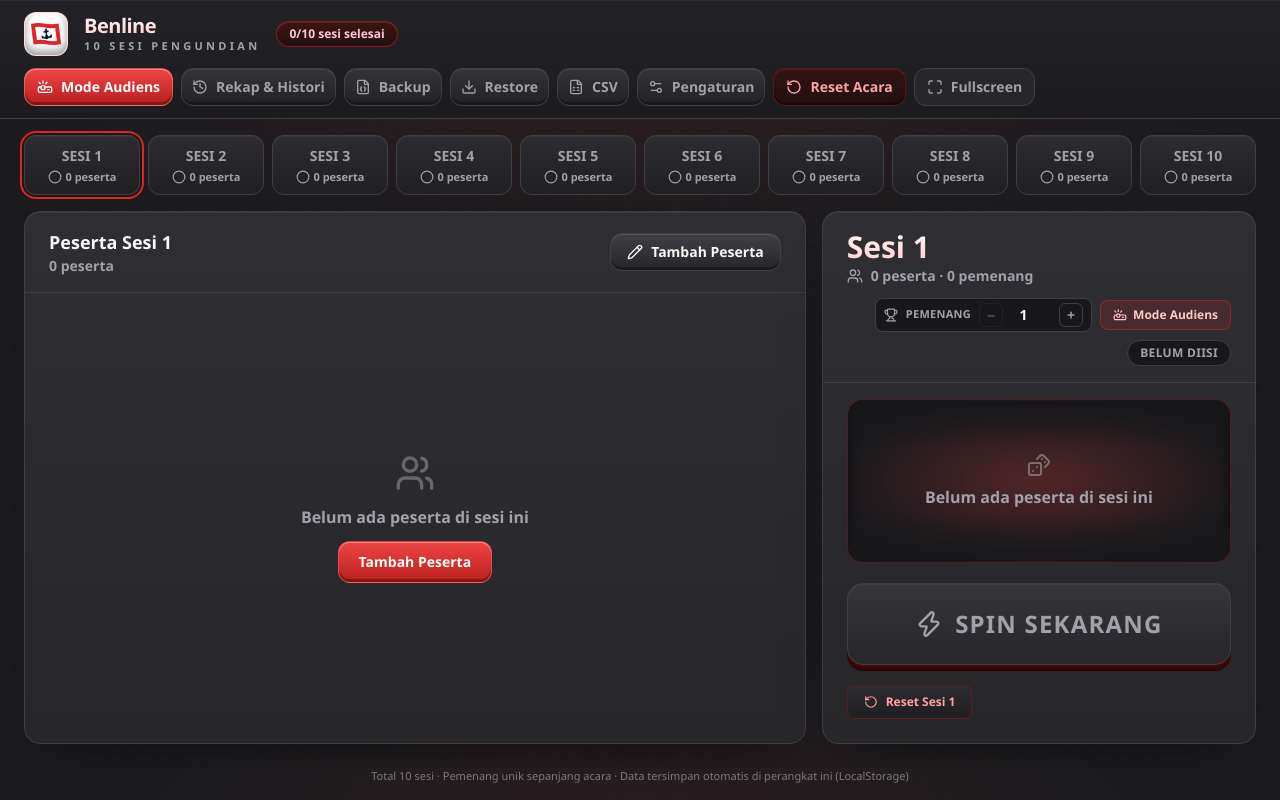
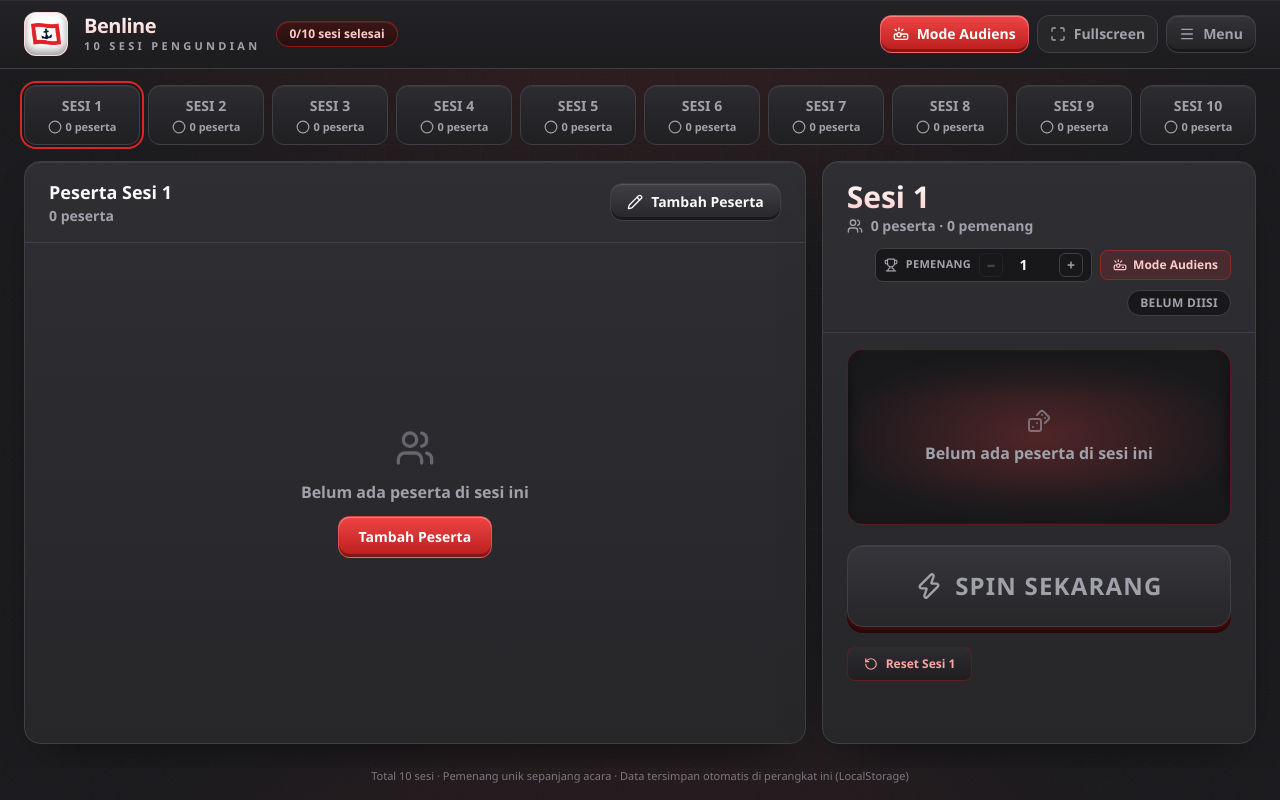
Before and after one commit to bayudani/lucky-draw, a React (Vite) app: page / in a window 1280 px wide. Built offline with nearby package versions, Linux system fonts and the light colour scheme.

Commit message:
feat: add guide modal with usage steps and integrate into app header

```diff
--- a/src/app/App.tsx
+++ b/src/app/App.tsx
@@ -9,6 +9,7 @@ import { SpinPanel } from "../components/draw/SpinPanel";
 import { AudienceView } from "../components/draw/AudienceView";
 import { WinnerHistory } from "../components/history/WinnerHistory";
 import { ConfirmDialog } from "../components/common/ConfirmDialog";
+import { GuideModal } from "../components/common/GuideModal";
 import { SettingsModal } from "../components/common/SettingsModal";
 import { useLuckyDraw } from "../hooks/useLuckyDraw";
 import { playWinSound, setSoundEnabled, startSpinSound, stopSpinSound } from "../services/sound";
@@ -59,6 +60,7 @@ function LuckyDrawApp() {
   const [editorOpen, setEditorOpen] = useState(false);
   const [historyOpen, setHistoryOpen] = useState(false);
   const [settingsOpen, setSettingsOpen] = useState(false);
+  const [guideOpen, setGuideOpen] = useState(false);
   const [audienceMode, setAudienceMode] = useState(false);
   const [confirmState, setConfirmState] = useState<ConfirmKind>(null);
   const [showPortraitTip, setShowPortraitTip] = useState(true);
@@ -158,7 +160,7 @@ function LuckyDrawApp() {
         const previousWinners =
           sessions.find((s) => s.id === confirmState.sessionId)?.winners ?? [];
         const previousWinnerText =
-          previousWinners.length > 0 ? previousWinners.map((w) => w.name).join(", ") : "—";
+          previousWinners.length > 0 ? previousWinners.map((w) => w.name).join(", ") : "tidak ada";
         return {
           title: `Undi Ulang Sesi ${confirmState.sessionId}?`,
           description: `Pemenang sebelumnya (${previousWinnerText}) dan histori undian sesi ini akan dihapus, lalu sesi diundi ulang dengan peserta yang sama. Sesi lain dan pemenang lintas sesi tidak terpengaruh.`,
@@ -251,6 +253,7 @@ function LuckyDrawApp() {
         completedCount={completedCount}
         onOpenSettings={() => setSettingsOpen(true)}
         onOpenAudience={() => setAudienceMode(true)}
+        onOpenGuide={() => setGuideOpen(true)}
         onExportJson={() => {
           exportJsonBackup(state);
           notify("Backup JSON diunduh.", "success");
@@ -360,6 +363,8 @@ function LuckyDrawApp() {
         onClose={() => setSettingsOpen(false)}
       />
 
+      <GuideModal open={guideOpen} onClose={() => setGuideOpen(false)} />
+
       <AnimatePresence>
         {audienceMode && (
           <AudienceView
--- /dev/null
+++ b/src/components/common/GuideModal.tsx
@@ -0,0 +1,182 @@
+import {
+  CheckCircle2,
+  ChevronRight,
+  ListPlus,
+  MousePointerClick,
+  PlayCircle,
+  Projector,
+  Save,
+  Trophy,
+  Users,
+  Volume2,
+  Wifi,
+} from "lucide-react";
+import { Modal } from "./Modal";
+
+interface GuideModalProps {
+  open: boolean;
+  onClose: () => void;
+}
+
+interface Step {
+  icon: typeof Users;
+  title: string;
+  body: string[];
+  accent?: string;
+}
+
+const STEPS: Step[] = [
+  {
+    icon: ListPlus,
+    title: "Atur jumlah sesi & nama hadiah",
+    body: [
+      "Klik tombol “Pengaturan” di kanan atas.",
+      "Atur “Jumlah sesi pengundian” (misal 10).",
+      "Isi “Nama sesi / hadiah” — contoh: KULKAS, TV, Mesin Cuci. Kosong = otomatis “Sesi 1”, “Sesi 2”, dst.",
+      "Nama ini yang tampil besar di layar audiens, di atas kotak undian.",
+    ],
+  },
+  {
+    icon: Users,
+    title: "Masukkan peserta",
+    body: [
+      "Pilih sesi di bagian atas, lalu klik “Tambah Peserta”.",
+      "Tulis nama peserta — SATU NAMA PER BARIS — lalu klik Simpan.",
+      "Peserta yang SUDAH PERNAH MENANG di sesi lain otomatis tidak ikut diundi. Bisa langsung dihapus lewat tombol “Hapus N Sudah Menang”.",
+      "Peserta juga bisa ditambah ke sesi mana pun kapan saja.",
+    ],
+  },
+  {
+    icon: Trophy,
+    title: "Atur berapa pemenang per sesi",
+    body: [
+      "Di panel sesi, gunakan tombol − / + di samping tulisan “Pemenang” (1–100).",
+      "Jumlah pemenang TIDAK BOLEH melebihi jumlah nama yang tersedia. Kalau lebih, muncul peringatan merah dan tombol SPIN otomatis nonaktif.",
+      "Contoh: sisa 5 nama → maksimal 5 pemenang.",
+    ],
+  },
+  {
+    icon: PlayCircle,
+    title: "Mulai pengundian (SPIN)",
+    body: [
+      "Pastikan sesi berstatus “Siap diundi”, lalu klik tombol merah SPIN.",
+      "Saat animasi berjalan, bisa klik “Stop & Tampilkan Pemenang” — hasil undian TIDAK berubah, pemenang langsung muncul.",
+      "Setelah selesai, sisa nama yang belum menang OTOMATIS pindah ke sesi berikutnya. Tidak perlu input ulang.",
+      "Pemenang yang sudah keluar TIDAK BISA menang lagi di sesi mana pun (aturan pemenang unik).",
+    ],
+  },
+  {
+    icon: Projector,
+    title: "Tampilkan ke layar / proyektor",
+    body: [
+      "Klik “Mode Audiens” untuk tampilan besar: nama hadiah di atas, kotak undian di tengah, pemenang tampil fullscreen.",
+      "Pakai tombol Fullscreen agar layar penuh. Tekan ESC untuk keluar.",
+      "Suara pemenang (fanfare) otomatis berbunyi — bisa dimatikan di Pengaturan.",
+    ],
+  },
+  {
+    icon: Save,
+    title: "Backup, Restore & Rekap",
+    body: [
+      "Backup: unduh file cadangan (.json) — simpan aman di komputer/Flashdisk.",
+      "Restore: pulihkan data dari file cadangan kapan saja.",
+      "CSV: unduh rekap pemenang dalam bentuk tabel (bisa dibuka di Excel).",
+    ],
+  },
+  {
+    icon: Wifi,
+    title: "Bisa dipakai tanpa internet",
+    body: [
+      "Cukup buka sekali dengan internet — setelah itu aplikasi tersimpan di perangkat.",
+      "Selanjutnya bisa dibuka tanpa internet, kapan saja, di perangkat yang sama.",
+      "Data peserta tersimpan di perangkat itu (LocalStorage), bukan di server.",
+    ],
+  },
+  {
+    icon: Volume2,
+    title: "Efek suara",
+    body: [
+      "Suara mesin saat spin & fanfare saat menang — aktif secara bawaan.",
+      "Kalau tidak ingin bunyi, matikan “Efek suara” di Pengaturan.",
+    ],
+  },
+  {
+    icon: CheckCircle2,
+    title: "Catatan penting",
+    body: [
+      "“Spin Ulang” membatalkan pemenang sesi itu dan mengundinya lagi.",
+      "“Reset Acara” menghapus SEMUA peserta & pemenang — hati-hati, lakukan backup dulu.",
+      "“Reset Sesi” mengosongkan satu sesi saja (peserta tetap di sesi sebelumnya).",
+    ],
+    accent: "amber",
+  },
+];
+
+export function GuideModal({ open, onClose }: GuideModalProps) {
+  return (
+    <Modal open={open} title="Panduan Penggunaan" onClose={onClose} wide>
+      <div className="space-y-4">
+        <div className="flex items-start gap-3 rounded-xl border border-primary/40 bg-deep/30 px-4 py-3">
+          <MousePointerClick className="mt-0.5 size-5 shrink-0 text-red-200" aria-hidden />
+          <p className="text-sm leading-relaxed text-red-100/90">
+            Ikuti langkah-langkah di bawah secara urut. Semua tombol disebutkan persis
+            seperti yang terlihat di layar — tidak ada istilah teknis.
+          </p>
+        </div>
+
+        {STEPS.map((step, index) => {
+          const Icon = step.icon;
+          return (
+            <div
+              key={index}
+              className={`rounded-xl border bg-background px-4 py-3.5 ${
+                step.accent === "amber" ? "border-amber-500/40" : "border-line"
+              }`}
+            >
+              <div className="flex items-center gap-3">
+                <span
+                  className={`flex size-8 shrink-0 items-center justify-center rounded-lg text-sm font-black ${
+                    step.accent === "amber"
+                      ? "bg-amber-400/20 text-amber-200"
+                      : "bg-primary/15 text-red-200"
+                  }`}
+                >
+                  {index + 1}
+                </span>
+                <Icon
+                  className={`size-5 shrink-0 ${
+                    step.accent === "amber" ? "text-amber-300" : "text-muted"
+                  }`}
+                  aria-hidden
+                />
+                <h3 className="text-sm font-black uppercase tracking-wide text-ink">
+                  {step.title}
+                </h3>
+              </div>
+              <ul className="mt-3 space-y-2 pl-11">
+                {step.body.map((line, lineIndex) => (
+                  <li
+                    key={lineIndex}
+                    className="flex items-start gap-2 text-sm leading-relaxed text-muted"
+                  >
+                    <ChevronRight
+                      className={`mt-0.5 size-4 shrink-0 ${
+                        step.accent === "amber" ? "text-amber-400" : "text-primary/70"
+                      }`}
+                      aria-hidden
+                    />
+                    <span>{line}</span>
+                  </li>
+                ))}
+              </ul>
+            </div>
+          );
+        })}
+
+        <p className="rounded-xl border border-line bg-background px-4 py-3 text-center text-xs font-semibold text-muted">
+          Masih bingung? Hubungi tim yang menyiapkan aplikasi ini — jangan sungkan bertanya.
+        </p>
+      </div>
+    </Modal>
+  );
+}
--- a/src/components/layout/AppHeader.tsx
+++ b/src/components/layout/AppHeader.tsx
@@ -1,10 +1,12 @@
-import { useRef } from "react";
-import { motion } from "framer-motion";
+import { useEffect, useRef, useState } from "react";
+import { AnimatePresence, motion } from "framer-motion";
 import {
+  BookOpen,
   Download,
   FileJson,
   FileSpreadsheet,
   History,
+  Menu,
   Projector,
   RotateCcw,
   Settings2,
@@ -17,6 +19,7 @@ interface AppHeaderProps {
   completedCount: number;
   onOpenSettings: () => void;
   onOpenAudience: () => void;
+  onOpenGuide: () => void;
   onExportJson: () => void;
   onImportJson: (file: File) => void;
   onExportCsv: () => void;
@@ -30,6 +33,7 @@ export function AppHeader({
   completedCount,
   onOpenSettings,
   onOpenAudience,
+  onOpenGuide,
   onExportJson,
   onImportJson,
   onExportCsv,
@@ -37,6 +41,32 @@ export function AppHeader({
   onResetAll,
 }: AppHeaderProps) {
   const fileInputRef = useRef<HTMLInputElement>(null);
+  const [menuOpen, setMenuOpen] = useState(false);
+  const menuRef = useRef<HTMLDivElement>(null);
+
+  // Tutup menu saat klik di luar / tekan ESC.
+  useEffect(() => {
+    if (!menuOpen) return;
+    const onPointer = (event: PointerEvent) => {
+      if (menuRef.current && !menuRef.current.contains(event.target as Node)) {
+        setMenuOpen(false);
+      }
+    };
+    const onKey = (event: KeyboardEvent) => {
+      if (event.key === "Escape") setMenuOpen(false);
+    };
+    window.addEventListener("pointerdown", onPointer);
+    window.addEventListener("keydown", onKey);
+    return () => {
+      window.removeEventListener("pointerdown", onPointer);
+      window.removeEventListener("keydown", onKey);
+    };
+  }, [menuOpen]);
+
+  const run = (action: () => void) => () => {
+    setMenuOpen(false);
+    action();
+  };
 
   return (
     <header className="flex flex-wrap items-center justify-between gap-3 border-b border-line bg-gradient-to-b from-[#232327] to-[#1c1c1f] px-4 py-3 shadow-[inset_0_1px_0_rgba(255,255,255,0.05)] sm:px-6">
@@ -66,7 +96,7 @@ export function AppHeader({
         </span>
       </div>
 
-      <div className="flex flex-wrap items-center justify-end gap-1.5 sm:gap-2">
+      <div className="flex items-center gap-2">
         <button
           type="button"
           onClick={onOpenAudience}
@@ -74,37 +104,78 @@ export function AppHeader({
           className="flex items-center gap-2 rounded-xl border border-red-300/40 bg-gradient-to-b from-[#ef4444] to-[#b91c1c] px-3 py-2 text-sm font-bold text-white shadow-[inset_0_1px_0_rgba(255,255,255,0.35),inset_0_-3px_0_rgba(0,0,0,0.3)] hover:brightness-110"
         >
           <Projector className="size-4" aria-hidden />
-          <span className="hidden md:inline">Mode Audiens</span>
+          <span className="hidden sm:inline">Mode Audiens</span>
         </button>
 
-        <button
-          type="button"
-          onClick={onOpenHistory}
-          className="flex items-center gap-2 rounded-xl border border-line bg-gradient-to-b from-[#333338] to-[#232326] px-2.5 py-2 text-sm font-semibold text-muted shadow-[inset_0_1px_0_rgba(255,255,255,0.09),inset_0_-3px_0_rgba(0,0,0,0.3)] hover:text-ink"
-        >
-          <History className="size-4" aria-hidden />
-          <span className="hidden md:inline">Rekap &amp; Histori</span>
-        </button>
+        <div className="hidden sm:block">
+          <FullscreenButton />
+        </div>
 
-        <button
-          type="button"
-          onClick={onExportJson}
-          title="Unduh backup JSON"
-          className="flex items-center gap-2 rounded-xl border border-line bg-gradient-to-b from-[#333338] to-[#232326] px-2.5 py-2 text-sm font-semibold text-muted shadow-[inset_0_1px_0_rgba(255,255,255,0.09),inset_0_-3px_0_rgba(0,0,0,0.3)] hover:text-ink"
-        >
-          <FileJson className="size-4" aria-hidden />
-          <span className="hidden md:inline">Backup</span>
-        </button>
+        {/* Menu: semua aksi sekunder dikelompokkan di sini */}
+        <div className="relative" ref={menuRef}>
+          <button
+            type="button"
+            onClick={() => setMenuOpen((open) => !open)}
+            aria-haspopup="menu"
+            aria-expanded={menuOpen}
+            className="flex items-center gap-2 rounded-xl border border-line bg-gradient-to-b from-[#333338] to-[#232326] px-3 py-2 text-sm font-semibold text-muted shadow-[inset_0_1px_0_rgba(255,255,255,0.09),inset_0_-3px_0_rgba(0,0,0,0.3)] hover:text-ink"
+          >
+            <Menu className="size-4" aria-hidden />
+            <span>Menu</span>
+          </button>
 
-        <button
-          type="button"
-          onClick={() => fileInputRef.current?.click()}
-          title="Impor backup JSON"
-          className="flex items-center gap-2 rounded-xl border border-line bg-gradient-to-b from-[#333338] to-[#232326] px-2.5 py-2 text-sm font-semibold text-muted shadow-[inset_0_1px_0_rgba(255,255,255,0.09),inset_0_-3px_0_rgba(0,0,0,0.3)] hover:text-ink"
-        >
-          <Download className="size-4" aria-hidden />
-          <span className="hidden md:inline">Restore</span>
-        </button>
+          <AnimatePresence>
+            {menuOpen && (
+              <motion.div
+                initial={{ opacity: 0, y: -6, scale: 0.98 }}
+                animate={{ opacity: 1, y: 0, scale: 1 }}
+                exit={{ opacity: 0, y: -6, scale: 0.98 }}
+                transition={{ duration: 0.14 }}
+                role="menu"
+                aria-label="Menu utama"
+                className="absolute right-0 top-full z-[70] mt-2 w-72 origin-top-right overflow-hidden rounded-2xl border border-line bg-surface shadow-2xl"
+              >
+                <div className="px-3 py-2">
+                  <p className="px-2 pb-1 pt-1 text-[10px] font-black uppercase tracking-[0.25em] text-muted">
+                    Bantuan &amp; Pengaturan
+                  </p>
+                  <MenuItem icon={BookOpen} label="Panduan Penggunaan" onClick={run(onOpenGuide)} />
+                  <MenuItem icon={Settings2} label="Pengaturan" onClick={run(onOpenSettings)} />
+                </div>
+
+                <div className="border-t border-line px-3 py-2">
+                  <p className="px-2 pb-1 pt-1 text-[10px] font-black uppercase tracking-[0.25em] text-muted">
+                    Data &amp; Rekap
+                  </p>
+                  <MenuItem icon={History} label="Rekap &amp; Histori" onClick={run(onOpenHistory)} />
+                  <MenuItem icon={FileJson} label="Backup (simpan data)" onClick={run(onExportJson)} />
+                  <MenuItem
+                    icon={Download}
+                    label="Restore (pulihkan data)"
+                    onClick={() => {
+                      setMenuOpen(false);
+                      fileInputRef.current?.click();
+                    }}
+                  />
+                  <MenuItem icon={FileSpreadsheet} label="Rekap CSV (Excel)" onClick={run(onExportCsv)} />
+                </div>
+
+                <div className="border-t border-red-900/50 bg-red-950/20 px-3 py-2">
+                  <p className="px-2 pb-1 pt-1 text-[10px] font-black uppercase tracking-[0.25em] text-red-300/80">
+                    Bahaya
+                  </p>
+                  <MenuItem
+                    icon={RotateCcw}
+                    label="Reset Seluruh Acara"
+                    onClick={run(onResetAll)}
+                    danger
+                  />
+                </div>
+              </motion.div>
+            )}
+          </AnimatePresence>
+        </div>
+
         <input
           ref={fileInputRef}
           type="file"
@@ -116,41 +187,35 @@ export function AppHeader({
             event.target.value = "";
           }}
         />
-
-        <button
-          type="button"
-          onClick={onExportCsv}
-          title="Ekspor rekap CSV"
-          className="flex items-center gap-2 rounded-xl border border-line bg-gradient-to-b from-[#333338] to-[#232326] px-2.5 py-2 text-sm font-semibold text-muted shadow-[inset_0_1px_0_rgba(255,255,255,0.09),inset_0_-3px_0_rgba(0,0,0,0.3)] hover:text-ink"
-        >
-          <FileSpreadsheet className="size-4" aria-hidden />
-          <span className="hidden md:inline">CSV</span>
-        </button>
-
-        <button
-          type="button"
-          onClick={onOpenSettings}
-          title="Pengaturan acara"
-          className="flex items-center gap-2 rounded-xl border border-line bg-gradient-to-b from-[#333338] to-[#232326] px-2.5 py-2 text-sm font-semibold text-muted shadow-[inset_0_1px_0_rgba(255,255,255,0.09),inset_0_-3px_0_rgba(0,0,0,0.3)] hover:text-ink"
-        >
-          <Settings2 className="size-4" aria-hidden />
-          <span className="hidden md:inline">Pengaturan</span>
-        </button>
-
-        <button
-          type="button"
-          onClick={onResetAll}
-          title="Reset seluruh acara"
-          className="flex items-center gap-2 rounded-xl border border-red-900/60 bg-gradient-to-b from-[#321414] to-[#201010] px-3 py-2 text-sm font-semibold text-red-300 shadow-[inset_0_1px_0_rgba(255,255,255,0.07),inset_0_-3px_0_rgba(0,0,0,0.35)] hover:text-red-200"
-        >
-          <RotateCcw className="size-4" aria-hidden />
-          <span className="hidden md:inline">Reset Acara</span>
-        </button>
-
-        <div className="hidden sm:block">
-          <FullscreenButton />
-        </div>
       </div>
     </header>
   );
 }
+
+function MenuItem({
+  icon: Icon,
+  label,
+  onClick,
+  danger,
+}: {
+  icon: typeof BookOpen;
+  label: string;
+  onClick: () => void;
+  danger?: boolean;
+}) {
+  return (
+    <button
+      type="button"
+      role="menuitem"
+      onClick={onClick}
+      className={`flex w-full items-center gap-2.5 rounded-lg px-2 py-2 text-left text-sm font-semibold transition-colors ${
+        danger
+          ? "text-red-300 hover:bg-red-900/25 hover:text-red-200"
+          : "text-ink hover:bg-elevated"
+      }`}
+    >
+      <Icon className={`size-4 shrink-0 ${danger ? "text-red-400" : "text-muted"}`} aria-hidden />
+      <span>{label}</span>
+    </button>
+  );
+}
```
